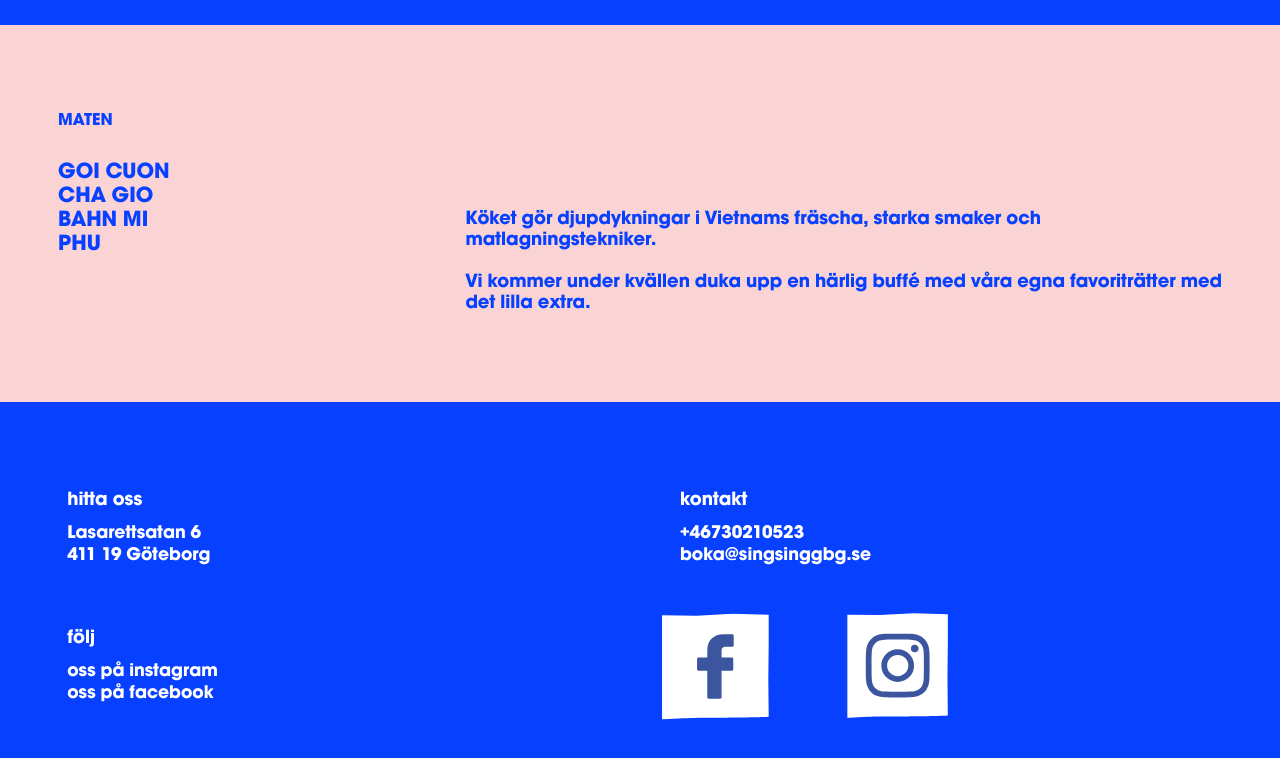
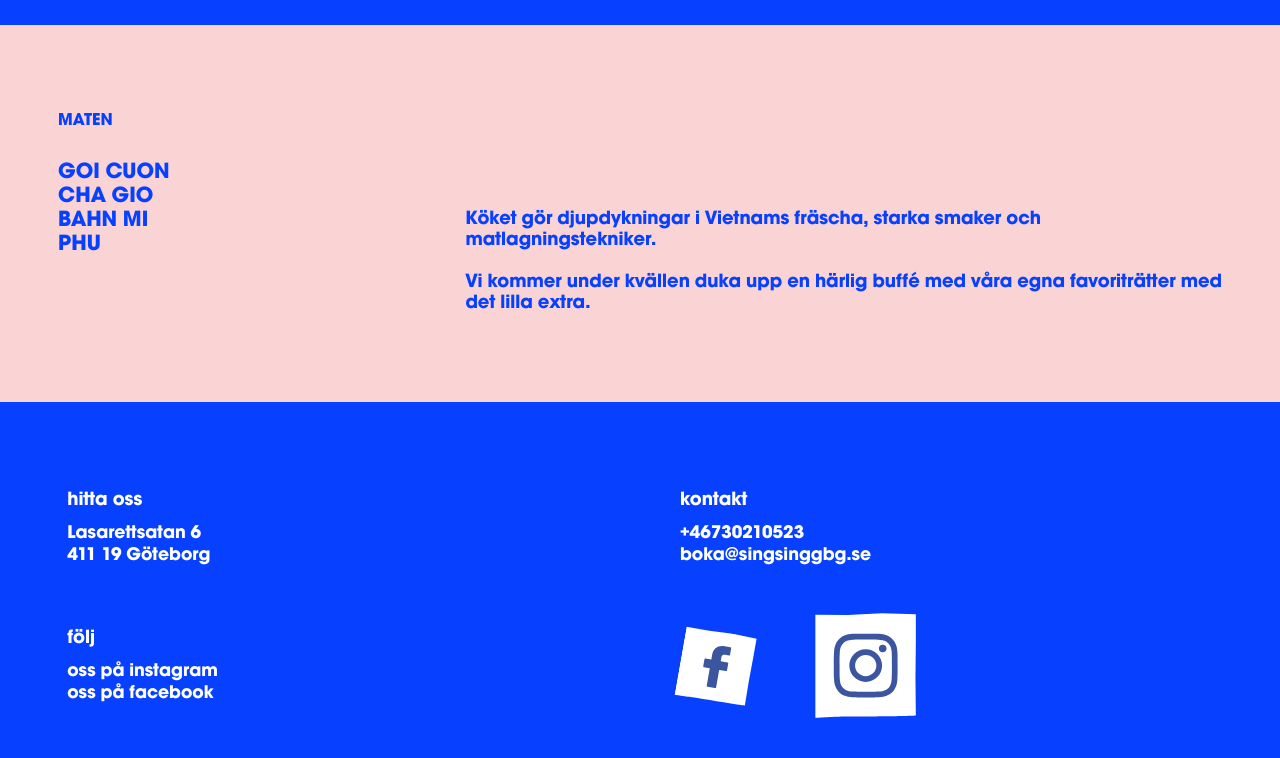
Before and after one commit to moasannacatharina/singsing, a website built with Parcel: page index.html in a window 1280 px wide. In both pictures the pointer is over the picture 716 px from the left and 4292 px from the top of the page. Shown: the part 3626-4384 px from the top of the page. Built offline with nearby package versions, Linux system fonts and the light colour scheme.

Commit message:
added transitions

```diff
--- a/assets/styles/global.css
+++ b/assets/styles/global.css
@@ -291,3 +291,7 @@ footer {
   width: 68px;
   margin-left: 10px;
 }
+
+.icons img:hover {
+  transform: rotate(10deg);
+}
--- a/assets/styles/media-svg.css
+++ b/assets/styles/media-svg.css
@@ -142,7 +142,12 @@
   }
   .icons img {
     transform: scale(1.5);
-    margin-right: 6rem;
+    margin-right: 4rem;
+    transition: 0.2s ease;
+  }
+
+  .icons img:hover {
+    transform: rotate(10deg) scale(1.5);
   }
 
   /* .instagram {
--- a/assets/styles/typography.css
+++ b/assets/styles/typography.css
@@ -79,3 +79,7 @@ footer p {
   color: white;
   text-decoration: none;
 }
+
+footer a:hover {
+  color: var(--color-red);
+}
```
